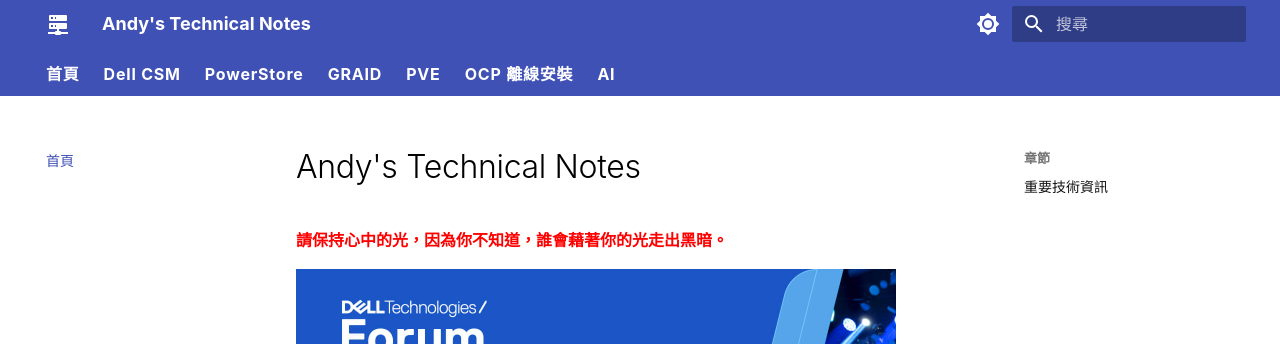
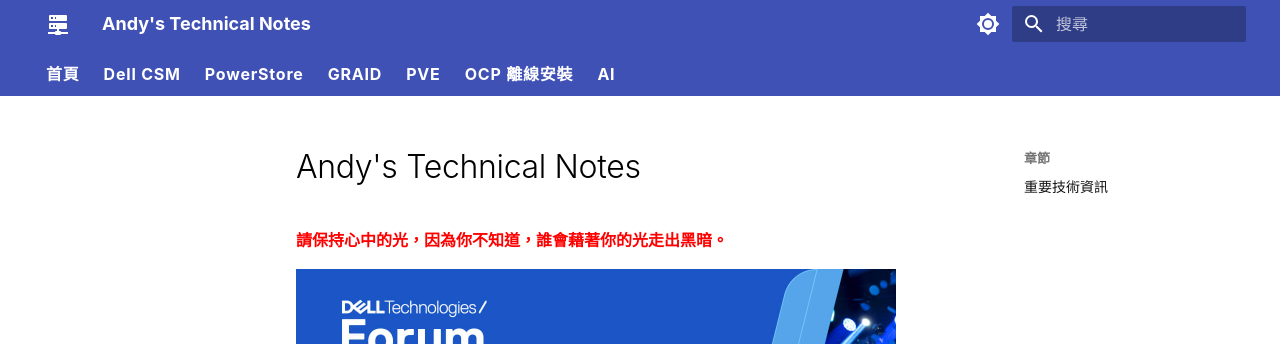
Before and after one commit to Andy0583/Metaage, an MkDocs documentation site: the page built from docs/index.md, in a window 1280 px wide. Shown: the top 344 px of the page. Built offline with MkDocs 1.6.1 and Material for MkDocs 9.7.7, drawn with Linux system fonts in a browser that asks for light colours.

Commit message:
Hide first item in primary sidebar navigation

```diff
--- a/docs/overrides/extra.css
+++ b/docs/overrides/extra.css
@@ -46,3 +46,6 @@ body, .md-typeset {
 .md-typeset details.info > summary::before {
   background-color: #3949ab;
 }
+.md-sidebar--primary .md-nav__list > .md-nav__item:first-child {
+  display: none;
+}
```
